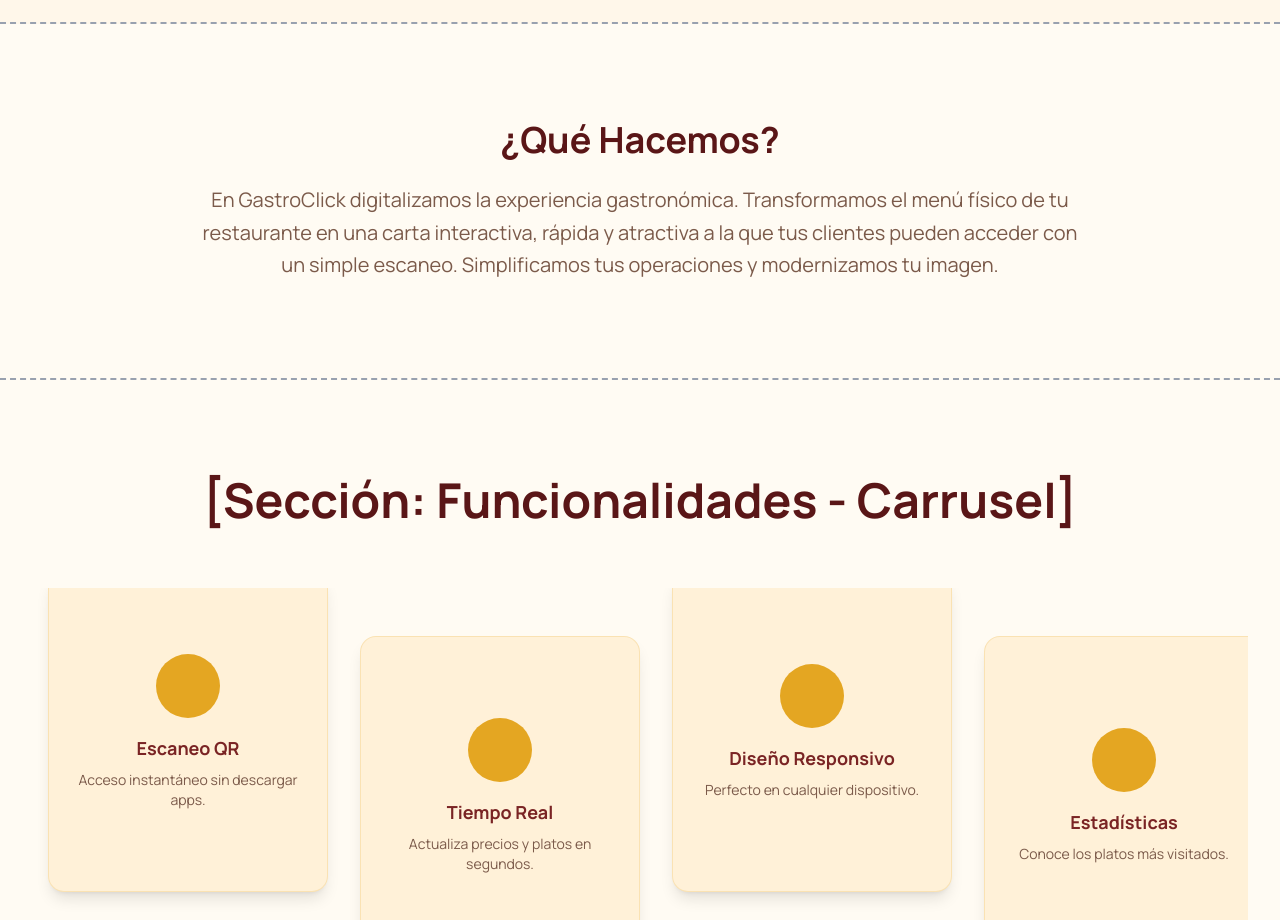
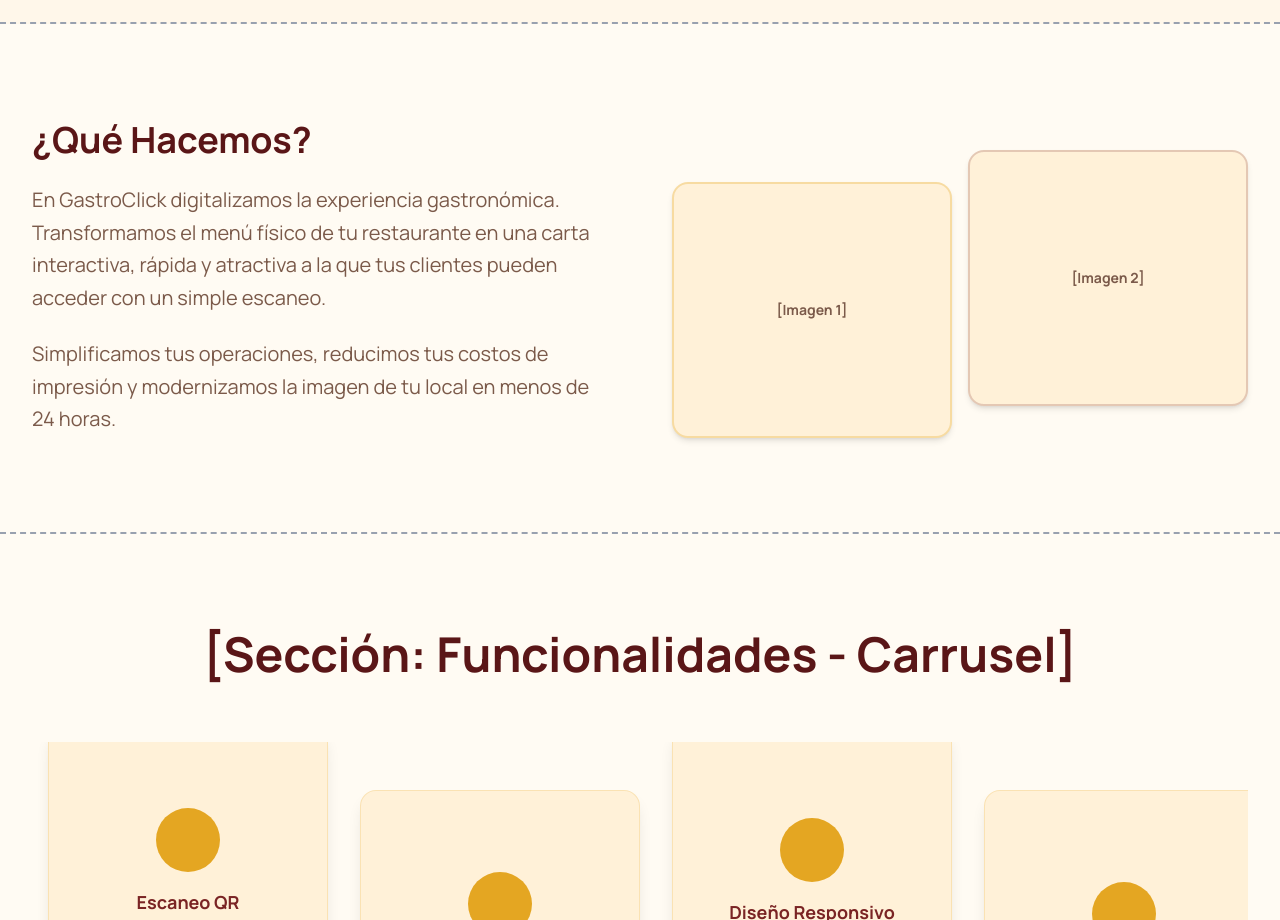
Before and after one commit to Ariannn23/gastroclik-landing, a Next.js app: page / in a window 1280 px wide. Shown: the part 840-1760 px from the top of the page. Built offline with nearby package versions, Linux system fonts and the light colour scheme.

Commit message:
Update WhatWeDo layout to include image placeholders

```diff
--- a/components/sections/WhatWeDo.tsx
+++ b/components/sections/WhatWeDo.tsx
@@ -1,13 +1,31 @@
 export default function WhatWeDo() {
   return (
     <section className="py-24 px-8 border-b-2 border-dashed border-gray-400 bg-gastro-white-warm">
-      <div className="max-w-4xl mx-auto text-center">
-        <h2 className="text-3xl md:text-4xl font-bold mb-6 text-gastro-wine-main">
-          ¿Qué Hacemos?
-        </h2>
-        <p className="text-lg md:text-xl text-gastro-text-sec leading-relaxed">
-          En GastroClick digitalizamos la experiencia gastronómica. Transformamos el menú físico de tu restaurante en una carta interactiva, rápida y atractiva a la que tus clientes pueden acceder con un simple escaneo. Simplificamos tus operaciones y modernizamos tu imagen.
-        </p>
+      <div className="max-w-7xl mx-auto flex flex-col lg:flex-row items-center gap-16">
+
+        {/* Lado Izquierdo: Texto */}
+        <div className="lg:w-1/2 text-center lg:text-left">
+          <h2 className="text-3xl md:text-4xl font-bold mb-6 text-gastro-wine-main">
+            ¿Qué Hacemos?
+          </h2>
+          <p className="text-lg md:text-xl text-gastro-text-sec leading-relaxed mb-6">
+            En GastroClick digitalizamos la experiencia gastronómica. Transformamos el menú físico de tu restaurante en una carta interactiva, rápida y atractiva a la que tus clientes pueden acceder con un simple escaneo.
+          </p>
+          <p className="text-lg md:text-xl text-gastro-text-sec leading-relaxed">
+            Simplificamos tus operaciones, reducimos tus costos de impresión y modernizamos la imagen de tu local en menos de 24 horas.
+          </p>
+        </div>
+
+        {/* Lado Derecho: Espacio para Imágenes */}
+        <div className="lg:w-1/2 w-full grid grid-cols-2 gap-4">
+          <div className="bg-gastro-bg-card rounded-2xl h-48 md:h-64 border-2 border-gastro-gold-light/30 shadow-md flex items-center justify-center transform translate-y-8">
+            <span className="text-gastro-text-sec text-sm font-bold">[Imagen 1]</span>
+          </div>
+          <div className="bg-gastro-bg-card rounded-2xl h-48 md:h-64 border-2 border-gastro-wine-sec/20 shadow-md flex items-center justify-center">
+            <span className="text-gastro-text-sec text-sm font-bold">[Imagen 2]</span>
+          </div>
+        </div>
+
       </div>
     </section>
   );
```
